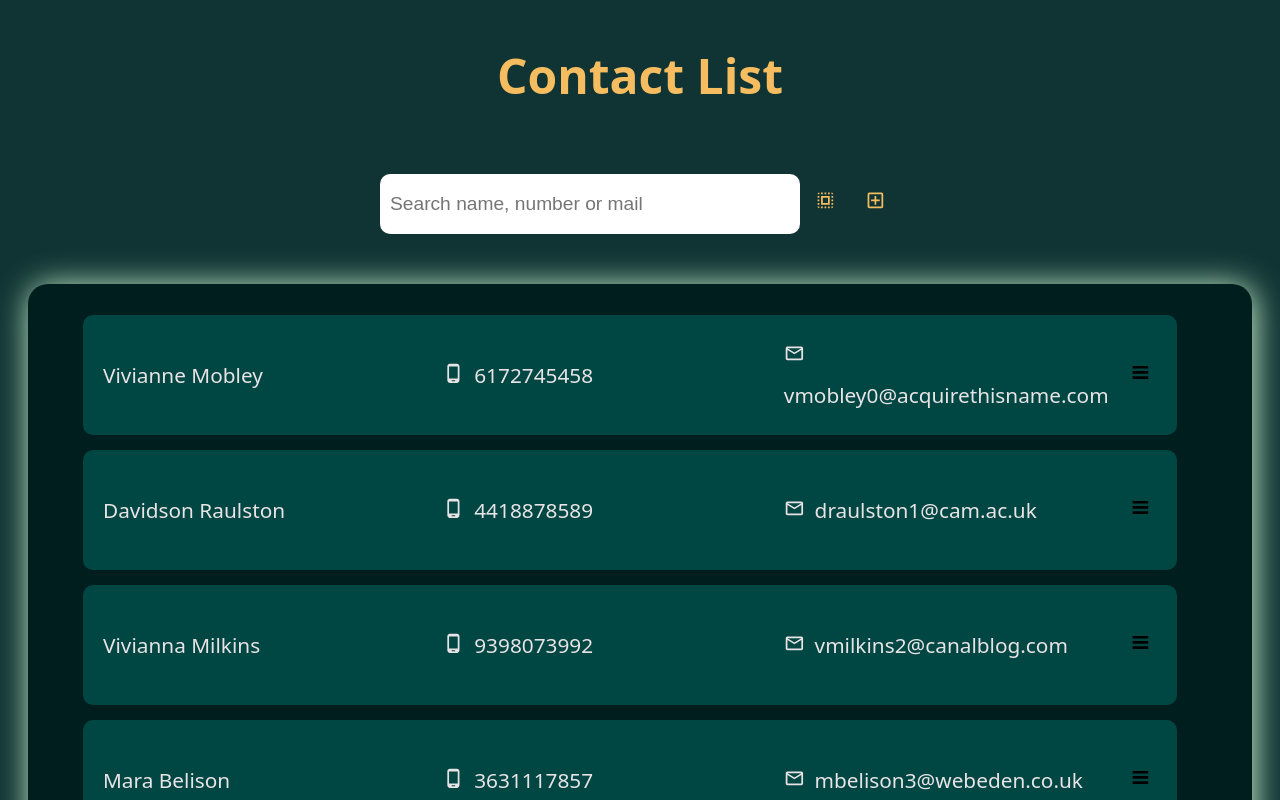
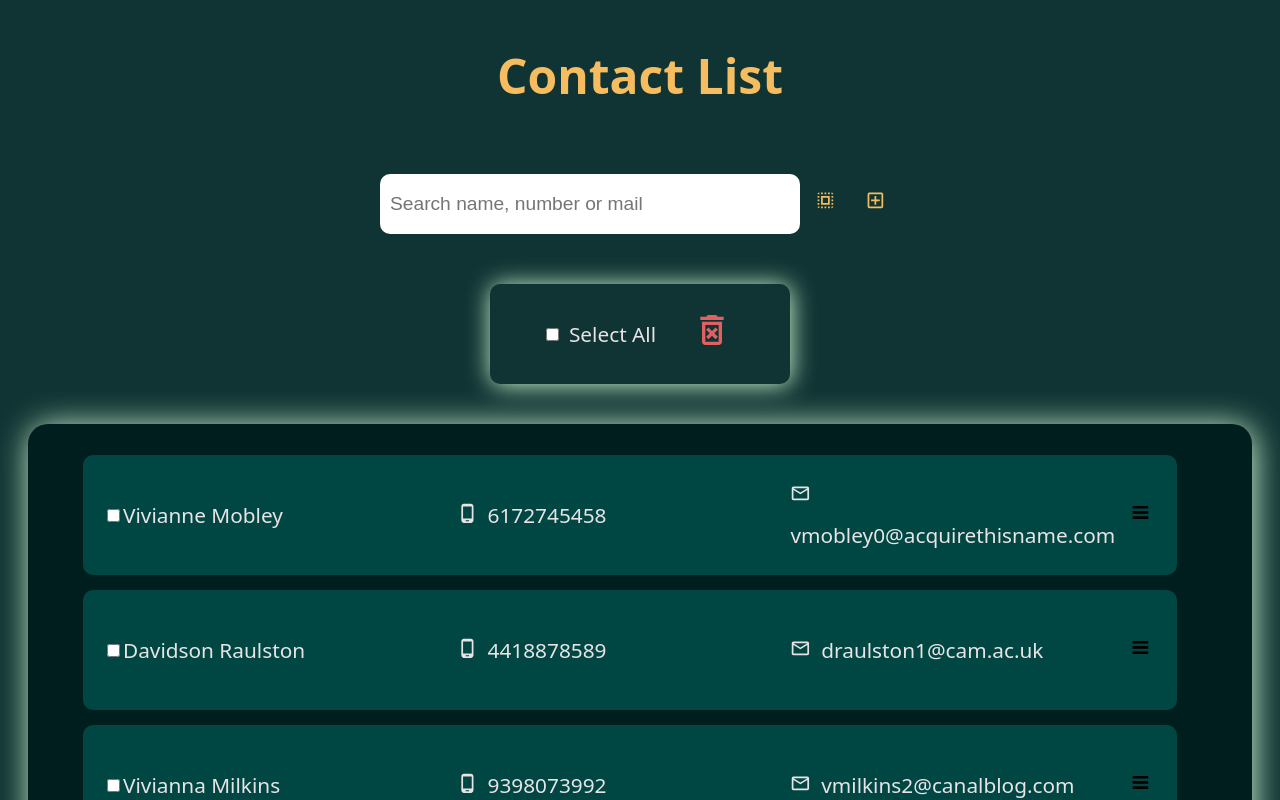
Before and after one commit to MasoudRajablou/masoud-rajablou-week-14, a React (Vite) app: page / in a window 1280 px wide. Both pictures are taken after a click on the button 825 px from the left and 202 px from the top of the page. Shown: the top 800 px of the page. Built offline with nearby package versions, Linux system fonts and the light colour scheme.

Commit message:
Delete buttons are developed. Just search bar is remaining.

```diff
--- a/src/Components/ContactCard.jsx
+++ b/src/Components/ContactCard.jsx
@@ -15,11 +15,15 @@ function ContactCard({
   isOpenId,
   editHandler,
   deleteHandler,
+  selected,
+  selectBox,
+  selectHandler,
 }) {
   const [opened, setOpened] = useState(false);
 
   return (
     <li key={id} className={styles.card}>
+      {selectBox && <input type="checkbox" onClick={() => selectHandler(id)} />}
       <p>{`${firstName} ${lastName}`}</p>
       <p>
         <span>
--- a/src/Components/ContactList.jsx
+++ b/src/Components/ContactList.jsx
@@ -6,6 +6,9 @@ function ContactList({
   isOpenId,
   editHandler,
   deleteHandler,
+  selected,
+  selectBox,
+  selectHandler,
 }) {
   return (
     <>
@@ -15,6 +18,9 @@ function ContactList({
         isOpenId={isOpenId}
         editHandler={editHandler}
         deleteHandler={deleteHandler}
+        selected={selected}
+        selectBox={selectBox}
+        selectHandler={selectHandler}
       />
     </>
   );
--- a/src/Components/Contacts.jsx
+++ b/src/Components/Contacts.jsx
@@ -1,20 +1,24 @@
 import { useEffect, useState } from "react";
 import { ThreeDot } from "react-loading-indicators";
+import { MdOutlineDeleteForever } from "react-icons/md";
 
 import Header from "./Header";
 import ContactList from "./ContactList";
 import Modal from "./Modal";
+import Message from "./Message";
 
 import styles from "../modules/Contacts.module.css";
-import Message from "./Message";
 
 function Contacts() {
   const [contacts, setContacts] = useState([]);
+  const [loading, setLoading] = useState(false);
   const [isOpenId, setIsOpenId] = useState(null);
   const [isModalId, setIsModalId] = useState(null);
   const [addContact, setAddContact] = useState(false);
   const [alert, setAlert] = useState("");
   const [msg, setMsg] = useState("");
+  const [selected, setSelected] = useState([]);
+  const [selectBox, setSelectBox] = useState(false);
 
   useEffect(() => {
     const fetchContacts = async () => {
@@ -23,7 +27,7 @@ function Contacts() {
         const json = await res.json();
         setContacts(json);
       } catch (error) {
-        console.err(error);
+        console.error(error);
       }
     };
 
@@ -41,6 +45,7 @@ function Contacts() {
   const deleteHandler = id => {
     const newContacts = contacts.filter(contact => contact.id !== id);
     setContacts(newContacts);
+    showMessage("Contact is deleted.");
   };
 
   const saveHandler = (id, firstName, lastName, phone, email) => {
@@ -88,8 +93,6 @@ function Contacts() {
     }
   };
 
-  const selectHandler = () => {};
-
   const addContactHandler = () => {
     setAddContact(true);
   };
@@ -100,6 +103,48 @@ function Contacts() {
     setTimeout(() => {
       setMsg("");
     }, 3000);
+  };
+
+  const selectBtnHandler = () => {
+    setSelectBox(selectBox => !selectBox);
+  };
+
+  const selectHandler = id => {
+    setSelected(selected =>
+      selected.includes(id)
+        ? selected.filter(select => select !== id)
+        : [...selected, id]
+    );
+  };
+
+  const selectAllHandler = () => {
+    setSelected(contacts.map(contact => contact.id));
+  };
+
+  const deleteSelectedHandler = () => {
+    const newContacts = contacts.filter(
+      contact => !selected.includes(contact.id)
+    );
+    setContacts(newContacts);
+    setSelected([]);
+    setLoading(true);
+    setSelectBox(false);
+
+    newContacts.length === 0
+      ? showMessage("All contacts are deleted")
+      : showMessage("Selected contacts are deleted");
+  };
+
+  const searchHandler = letter => {
+    const newContacts = contacts.filter(
+      contact =>
+        contact.firstName.includes(letter) ||
+        contact.lastName.includes(letter) ||
+        contact.phone.includes(letter) ||
+        contact.email.includes(letter)
+    );
+
+    setContacts(newContacts);
   };
 
   return (
@@ -113,10 +158,29 @@ function Contacts() {
           saveHandler={saveHandler}
           setAddContact={setAddContact}
           alert={alert}
+          selectBtnHandler={selectBtnHandler}
+          searchHandler={searchHandler}
         />
       </div>
+
+      {selectBox && (
+        <div className={styles.select}>
+          <label>
+            <input type="checkbox" onClick={selectAllHandler} />
+            <p>Select All</p>
+          </label>
+          <button onClick={deleteSelectedHandler}>
+            <MdOutlineDeleteForever />
+          </button>
+        </div>
+      )}
+
       {!contacts.length ? (
-        <ThreeDot color="#f6bc60" size="large" />
+        !loading ? (
+          <ThreeDot color="#f6bc60" size="large" />
+        ) : (
+          <h3>There is no contact to show!!</h3>
+        )
       ) : (
         <div className={styles.container}>
           <ul>
@@ -129,6 +193,9 @@ function Contacts() {
                 editHandler={editHandler}
                 deleteHandler={deleteHandler}
                 isModalId={isModalId}
+                selected={selected}
+                selectBox={selectBox}
+                selectHandler={selectHandler}
               />
             ))}
           </ul>
--- a/src/Components/Header.jsx
+++ b/src/Components/Header.jsx
@@ -11,13 +11,19 @@ function Header({
   saveHandler,
   setAddContact,
   alert,
+  selectBtnHandler,
+  searchHandler,
 }) {
   return (
     <div className={styles.container}>
       <h1>Contact List</h1>
       <div className={styles.search}>
-        <input type="text" placeholder="Search name, number or mail" />
-        <button title="select contacts">
+        <input
+          type="text"
+          placeholder="Search name, number or mail"
+          onChange={e => searchHandler(e.target.value)}
+        />
+        <button title="select contacts" onClick={selectBtnHandler}>
           <MdSelectAll />
         </button>
         <button title="Add new contact" onClick={addContactHandler}>
--- a/src/modules/Contacts.module.css
+++ b/src/modules/Contacts.module.css
@@ -10,3 +10,44 @@
 .container ul {
   width: calc(100% - 100px);
 }
+
+h3 {
+  text-align: center;
+  font-size: 4rem;
+  color: var(--button);
+  text-decoration: underline;
+}
+
+.select {
+  display: flex;
+  gap: 30px;
+  font-size: 1.3rem;
+  justify-content: center;
+  justify-self: center;
+  align-items: center;
+  box-shadow: 1px 1px 25px var(--card-shadow);
+  border-radius: 10px;
+  height: 100px;
+  width: 300px;
+  margin: 40px;
+}
+
+.select label {
+  display: flex;
+  cursor: pointer;
+}
+
+.select input {margin-right: 10px;}
+
+.select button {
+  color: var(--delete);
+  border: none;
+  background: none;
+  font-size: 2.5rem;
+  transition: all 0.2s ease-in-out;
+  cursor: pointer;
+}
+
+.select button:hover {
+  transform: scale(1.3);
+}
--- a/src/modules/Message.module.css
+++ b/src/modules/Message.module.css
@@ -8,7 +8,7 @@
   border-radius: 8px;
   box-shadow: 0 4px 12px rgba(0, 0, 0, 0.2);
   z-index: 1000;
-  width: 250px;
+  width: fit-content;
 }
 
 .alertBox p {
```
